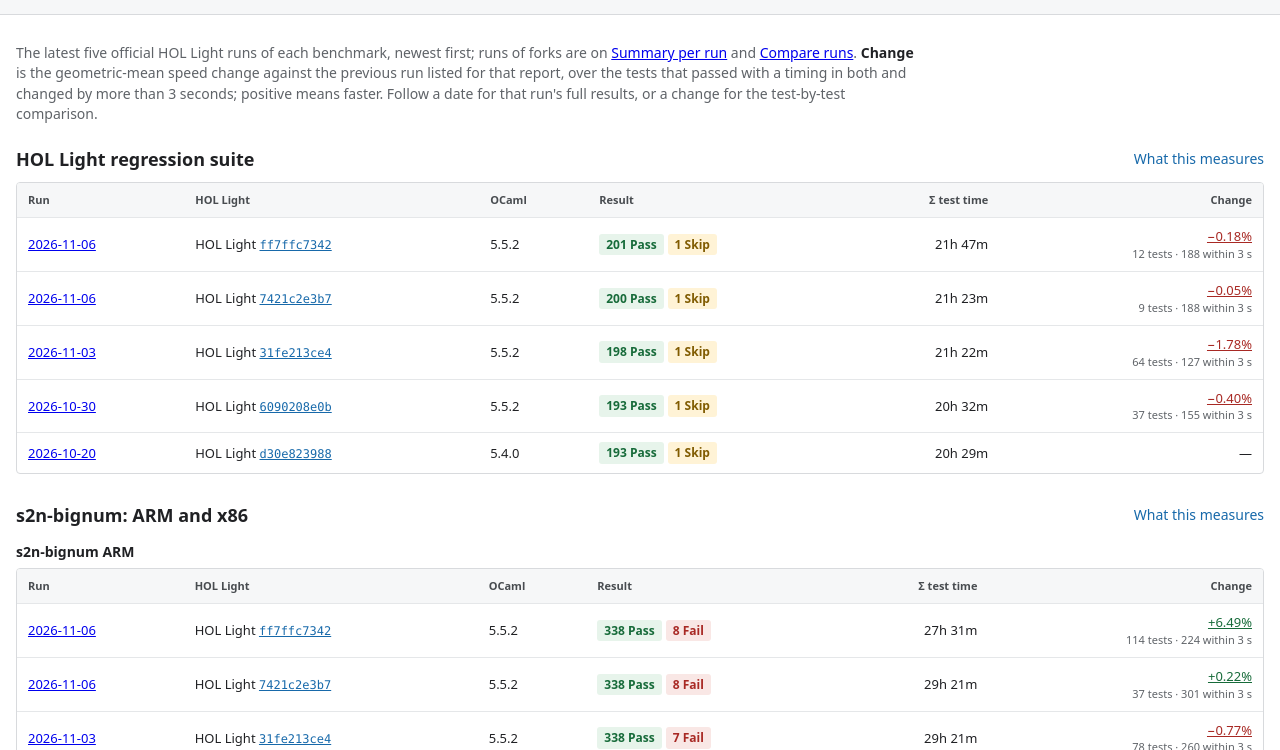
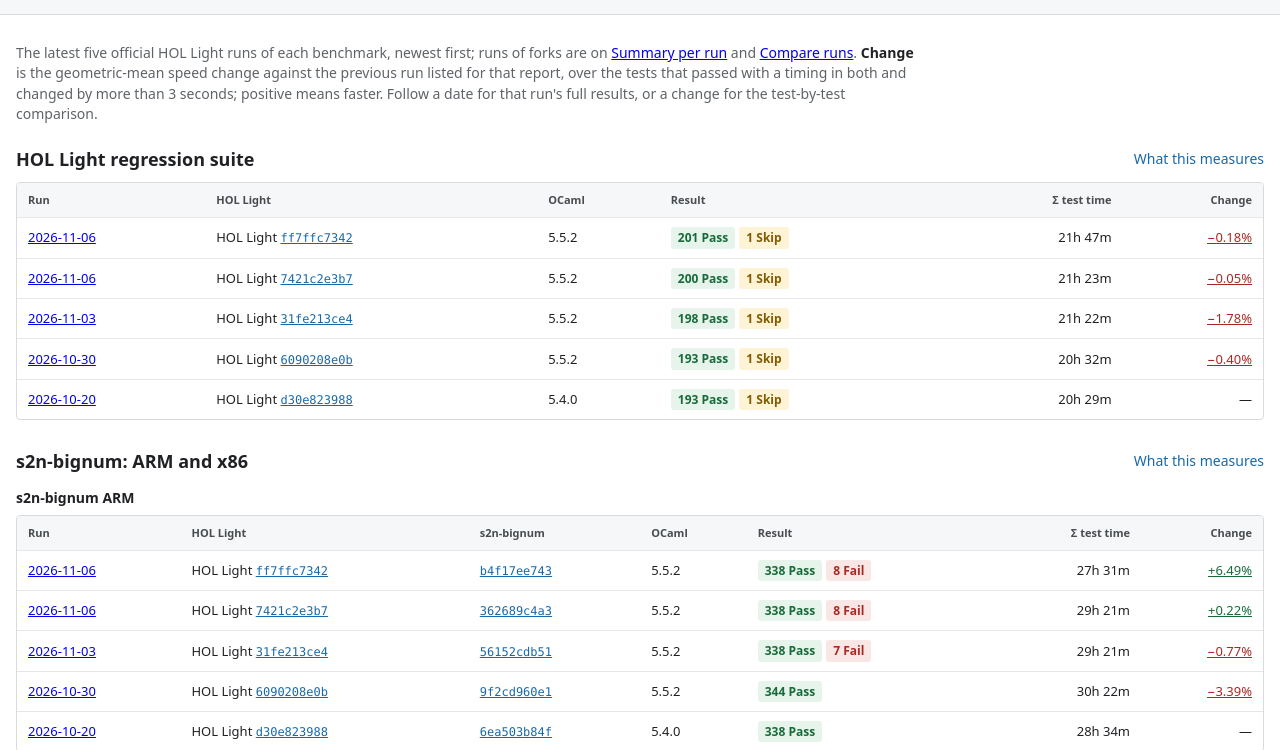
Before and after one commit to hol-light/benchmark-results, a plain HTML site: page index.html in a window 1280 px wide. Shown: the part 50-800 px from the top of the page. Drawn offline with Linux system fonts and the light colour scheme.

Commit message:
Show benchmark commits per run, drop test counts from Change
Add a column after HOL Light with the commit of the benchmark's own
repository (s2n-bignum, Flyspeck, Navier-Stokes, catalan-is-irrational),
taken from the report JSON. Benchmarks without one, such as the HOL Light
regression suite and the Four Colour Theorem, keep their columns as before.

Remove the '<n> tests · <m> within 3 s' line under each Change value; the
counted number read as if it were the number of tests compared.

```diff
--- a/per-benchmark.js
+++ b/per-benchmark.js
@@ -108,6 +108,28 @@
   return cell;
 }
 
+// The registry source, other than HOL Light, whose commit this report's runs
+// record (for example s2n-bignum), or null when the report only depends on
+// HOL Light itself.
+function benchmarkSource(history) {
+  return BENCHMARK_REGISTRY.sources.find((source) => source.name !== "HOL Light"
+    && history.some((entry) => entry.data[source.commitField])) || null;
+}
+
+function sourceCommitCell(bundle, data, source) {
+  const cell = document.createElement("td");
+  const hash = data[source.commitField];
+  if (!hash) {
+    cell.textContent = "—";
+    return cell;
+  }
+  const repository = bundle.manifest.repositories?.[source.name] || source.repository;
+  cell.append(repository
+    ? externalLink("commit-link", shortHash(hash), `${repository}/commit/${hash}`, hash)
+    : makeElement("span", "commit-link", shortHash(hash)));
+  return cell;
+}
+
 function runCell(bundle) {
   const cell = makeElement("td", "history-run");
   const link = makeElement("a", "", bundle.manifest.date || bundle.index.date);
@@ -160,12 +182,6 @@
   link.href = `compare.html?${params}`;
   link.title = title;
   cell.append(link);
-  if (change.counted) {
-    const detail = change.withinNoise
-      ? `${plural(change.counted)} · ${change.withinNoise} within ${TIME_NOISE_SECONDS} s`
-      : plural(change.counted);
-    cell.append(makeElement("span", "history-detail", detail));
-  }
   return cell;
 }
 
@@ -175,8 +191,11 @@
   const caption = makeElement("caption", "sr-only", `Latest runs of ${label}`);
   const head = document.createElement("thead");
   const headRow = document.createElement("tr");
+  const source = benchmarkSource(history.slice(0, HISTORY_LENGTH));
   for (const [title, numeric] of [
-    ["Run", false], ["HOL Light", false], ["OCaml", false], ["Result", false],
+    ["Run", false], ["HOL Light", false],
+    ...(source ? [[source.name, false]] : []),
+    ["OCaml", false], ["Result", false],
     ["Σ test time", true], ["Change", true],
   ]) {
     const th = makeElement("th", numeric ? "numeric" : "", title);
@@ -190,6 +209,7 @@
     row.append(
       runCell(entry.bundle),
       holLightCell(entry.bundle),
+      ...(source ? [sourceCommitCell(entry.bundle, entry.data, source)] : []),
       makeElement("td", "", entry.bundle.manifest.ocaml_version || "—"),
       resultCell(entry.data),
       makeElement("td", "numeric", formatDuration(entry.data.total_elapsed_seconds)),
--- a/styles.css
+++ b/styles.css
@@ -405,7 +405,6 @@
 .history-run { white-space: nowrap; }
 .history-result .status-pill + .status-pill { margin-left: 4px; }
 .history-change a { font-variant-numeric: tabular-nums; }
-.history-detail { display: block; color: var(--muted); font-size: 11px; }
 
 @media (max-width: 800px) {
   .header-inner { align-items: flex-start; padding: 12px 0; }
```
